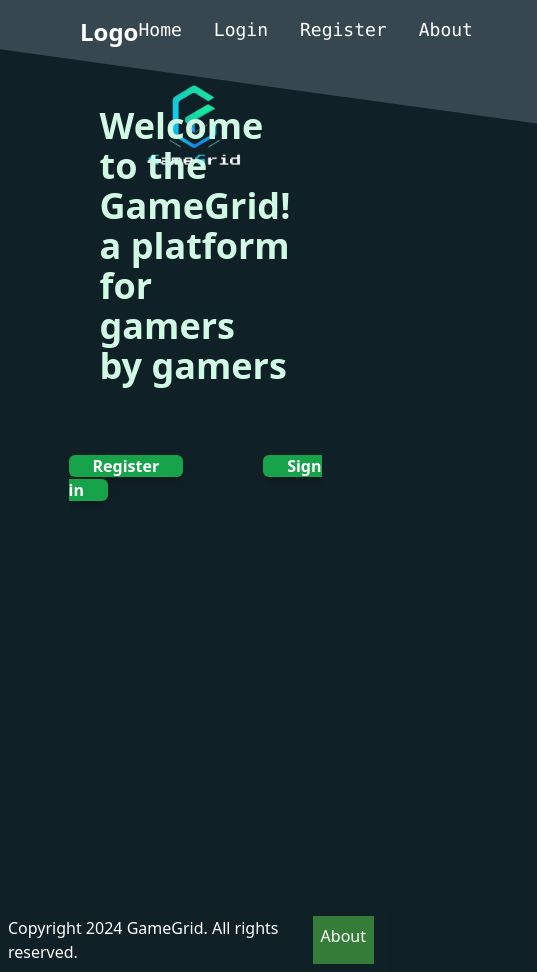
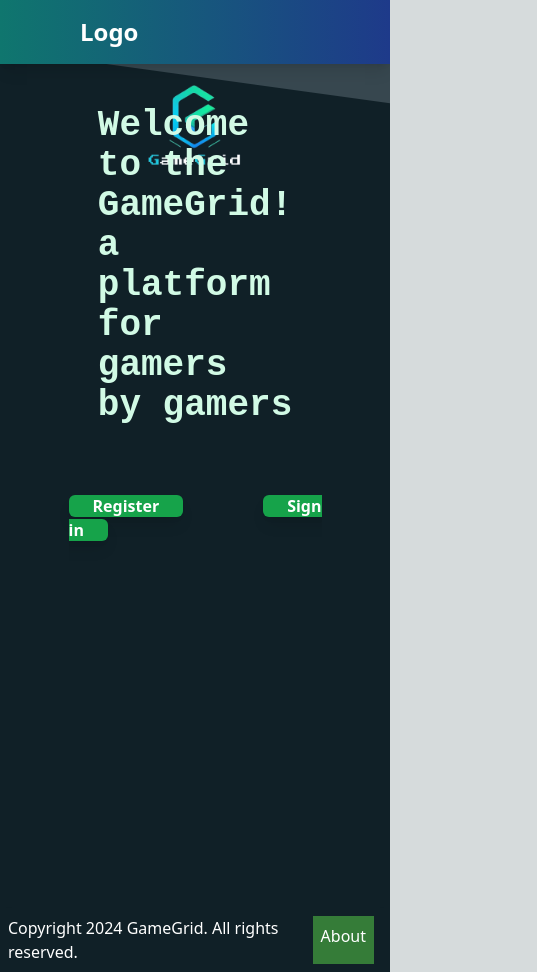
Before and after one commit to ron-yerovoy/gamegrid-client, a Next.js app: page / in a window 390 px wide. Shown: the whole page, 537 px wide, since content can reach past the window. Built offline with nearby package versions, Linux system fonts and the light colour scheme.

Commit message:
final_test

```diff
--- a/src/app/components/topBar.js
+++ b/src/app/components/topBar.js
@@ -3,22 +3,25 @@ import Link from 'next/link'
 const header = () => {
   const content = (
     <>
-      <div className="h-10vh flex justify-between z-50 text-white lg:py-5 px-20 py-4 ">
-        <ul>
+      <div className="lg:hidden block absolute top-16 w-full left-0 right-0 bg-slate-900  ">
+        <ul className="text-center text-xl p-20">
           <Link to="/">
-            <li> Home </li>
+            <li className="my-4 py-4 border-b border-slate-800 hover:bg-slate-800 hover:rounded"> Home </li>
           </Link>
 
           <Link to="login">
-            <li> login </li>
+            <li className="my-4 py-4 border-b border-slate-800 hover:bg-slate-800 hover:rounded"> login </li>
           </Link>
 
           <Link to="register">
-            <li> sign up </li>
+            <li className="my-4 py-4 border-b border-slate-800 hover:bg-slate-800 hover:rounded">
+              {' '}
+              sign up{' '}
+            </li>
           </Link>
 
           <Link to="about">
-            <li> About </li>
+            <li className="my-4 py-4 border-b border-slate-800 hover:bg-slate-800 hover:rounded"> About </li>
           </Link>
         </ul>
       </div>
@@ -30,7 +33,7 @@ const header = () => {
         <div className="flex items-center flex-1">
           <span className="text-2xl font-bold">Logo</span>
         </div>
-        <div className="lg:flex md:flex lg: flex-1 items center justify-end font-mono">
+        <div className="lg:flex md:flex lg: flex-1 items center justify-end font-normal hidden">
           <div className="flex-10">
             <ul className="flex gap-8 mr-16 text-[18px]">
               <Link href="/">
--- a/src/app/layout.js
+++ b/src/app/layout.js
@@ -14,7 +14,9 @@ export default function RootLayout({ children }) {
   return (
     <html lang="en">
       <body className="bg-main-background bg-no-repeat bg-cover">
-        <Header />
+        <div className="bg-gradient-to-r from-teal-700 to-blue-900 shadow-lg">
+          <Header />
+        </div>
         {children}
         <Footer />
       </body>
--- a/src/app/page.js
+++ b/src/app/page.js
@@ -11,7 +11,7 @@ export default function Home() {
         </div>
       </div>
       <div>
-        <h1 className="p-1 relative top-[-120px] -py-1 -mt-20 items-center justify-center text-4xl font-extrabold text-transparent bg-clip-text bg-emerald-100 from-white via-gray-400 to-zinc-100 ">
+        <h1 className="font-display p-1 relative top-[-120px] -py-1 -mt-20 items-center justify-center text-4xl font-extrabold text-transparent bg-clip-text bg-emerald-100 from-white via-gray-400 to-zinc-100 ">
           Welcome to the GameGrid!
           <br />
           a platform for gamers
--- a/tailwind.config.js
+++ b/tailwind.config.js
@@ -17,6 +17,9 @@ module.exports = {
         secondary: '#37474F',
         accent: '#357C38',
       },
+      fontFamily: {
+        display: ['Roboto Mono', 'monospace'],
+      },
     },
   },
   plugins: [],
```
